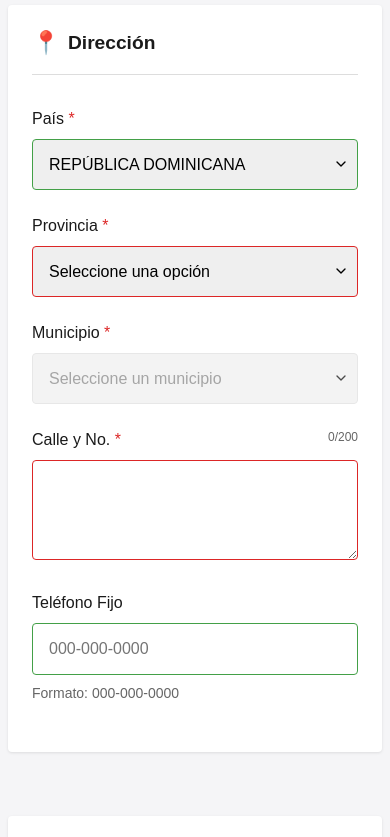
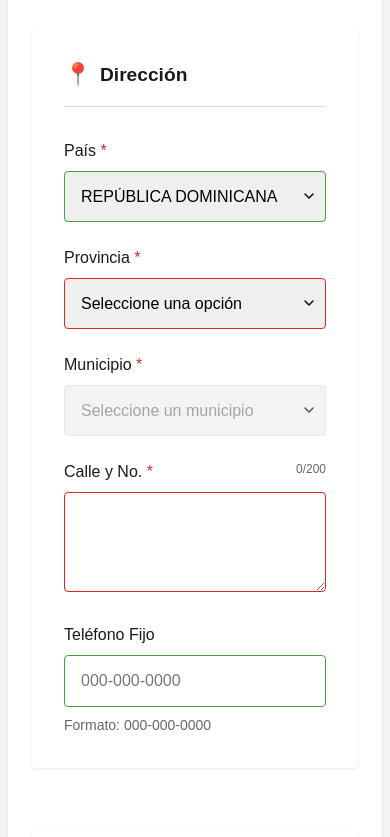
Before and after one commit to Gramir/Proyecto-Admision-Uni-2, a plain HTML site: page pages/admission/general.html in a window 390 px wide. Shown: the part 208-1045 px from the top of the page. Drawn offline with Linux system fonts and the light colour scheme.

Commit message:
Enhance admission forms styling with responsive grid layout and section adjustments

```diff
--- a/css/pages/admission-forms/general.css
+++ b/css/pages/admission-forms/general.css
@@ -149,3 +149,36 @@ textarea.form-control {
 .form-section {
   animation: fadeIn 0.3s ease-out;
 }
+
+/* Ajustes para mantener el diseño */
+.section-container {
+  background: white;
+  padding: var(--spacing-lg);
+  border-radius: var(--border-radius);
+  box-shadow: 0 1px 3px rgba(0, 0, 0, 0.1);
+  margin-bottom: var(--spacing-lg);
+}
+
+/* Mantener estilos de sección */
+.section-container .form-group:last-child {
+  margin-bottom: 0;
+}
+
+/* Asegurar que el grid mantenga su estructura */
+.form-grid {
+  display: grid;
+  grid-template-columns: repeat(3, 1fr);
+  gap: var(--spacing-lg);
+}
+
+@media (max-width: 1024px) {
+  .form-grid {
+    grid-template-columns: repeat(2, 1fr);
+  }
+}
+
+@media (max-width: 768px) {
+  .form-grid {
+    grid-template-columns: 1fr;
+  }
+}
--- a/pages/admission/general.html
+++ b/pages/admission/general.html
@@ -50,13 +50,12 @@
         </div>
       </div>
 
-      <main class="main-content">
-        <form id="generalesForm">
+      <form id="generalesForm" class="form-section">
         <h2 class="form-title">Información General</h2>
 
         <div class="form-grid">
           <!-- Columna Dirección -->
-            <section class="form-section">
+          <section class="section-container">
             <h3 class="section-title">
               <span class="section-icon">📍</span>
               Dirección
@@ -122,7 +121,7 @@
           </section>
 
           <!-- Columna Contacto -->
-            <section class="form-section">
+          <section class="section-container">
             <h3 class="section-title">
               <span class="section-icon">📱</span>
               Contacto
@@ -157,7 +156,7 @@
           </section>
 
           <!-- Columna Trabajo -->
-<section class="form-section">
+          <section class="section-container">
             <h3 class="section-title">
               <span class="section-icon">💼</span>
               Información Laboral
@@ -167,11 +166,11 @@
               <label class="required">¿Labora actualmente?</label>
               <div class="radio-options">
                 <label class="radio-label">
-        <input type="radio" name="labora" value="si">
+                  <input type="radio" name="labora" value="si" />
                   <span>Sí</span>
                 </label>
                 <label class="radio-label">
-        <input type="radio" name="labora" value="no" checked>
+                  <input type="radio" name="labora" value="no" checked />
                   <span>No</span>
                 </label>
               </div>
@@ -213,24 +212,37 @@
                 />
               </div>
 
-    <!-- Nueva estructura de dirección laboral -->
               <div class="form-group">
                 <label for="paisTrabajo">País</label>
-      <select id="paisTrabajo" name="paisTrabajo" class="form-control">
-        <option value="REPÚBLICA DOMINICANA">REPÚBLICA DOMINICANA</option>
+                <select
+                  id="paisTrabajo"
+                  name="paisTrabajo"
+                  class="form-control"
+                >
+                  <option value="REPÚBLICA DOMINICANA">
+                    REPÚBLICA DOMINICANA
+                  </option>
                 </select>
               </div>
 
               <div class="form-group">
                 <label for="provinciaTrabajo">Provincia</label>
-      <select id="provinciaTrabajo" name="provinciaTrabajo" class="form-control">
+                <select
+                  id="provinciaTrabajo"
+                  name="provinciaTrabajo"
+                  class="form-control"
+                >
                   <option value="">Seleccione una provincia</option>
                 </select>
               </div>
 
               <div class="form-group">
                 <label for="municipioTrabajo">Municipio</label>
-      <select id="municipioTrabajo" name="municipioTrabajo" class="form-control">
+                <select
+                  id="municipioTrabajo"
+                  name="municipioTrabajo"
+                  class="form-control"
+                >
                   <option value="">Seleccione un municipio</option>
                 </select>
               </div>
@@ -248,13 +260,13 @@
               </div>
             </div>
           </section>
+        </div>
 
         <div class="navigation">
           <button type="button" class="btn btn-prev">Anterior</button>
           <button type="button" class="btn btn-next">Siguiente</button>
         </div>
       </form>
-      </main>
     </div>
 
     <script src="../../js/utils/form-handlers.js"></script>
```
Lines whose indentation alone changed are shown as unchanged.
